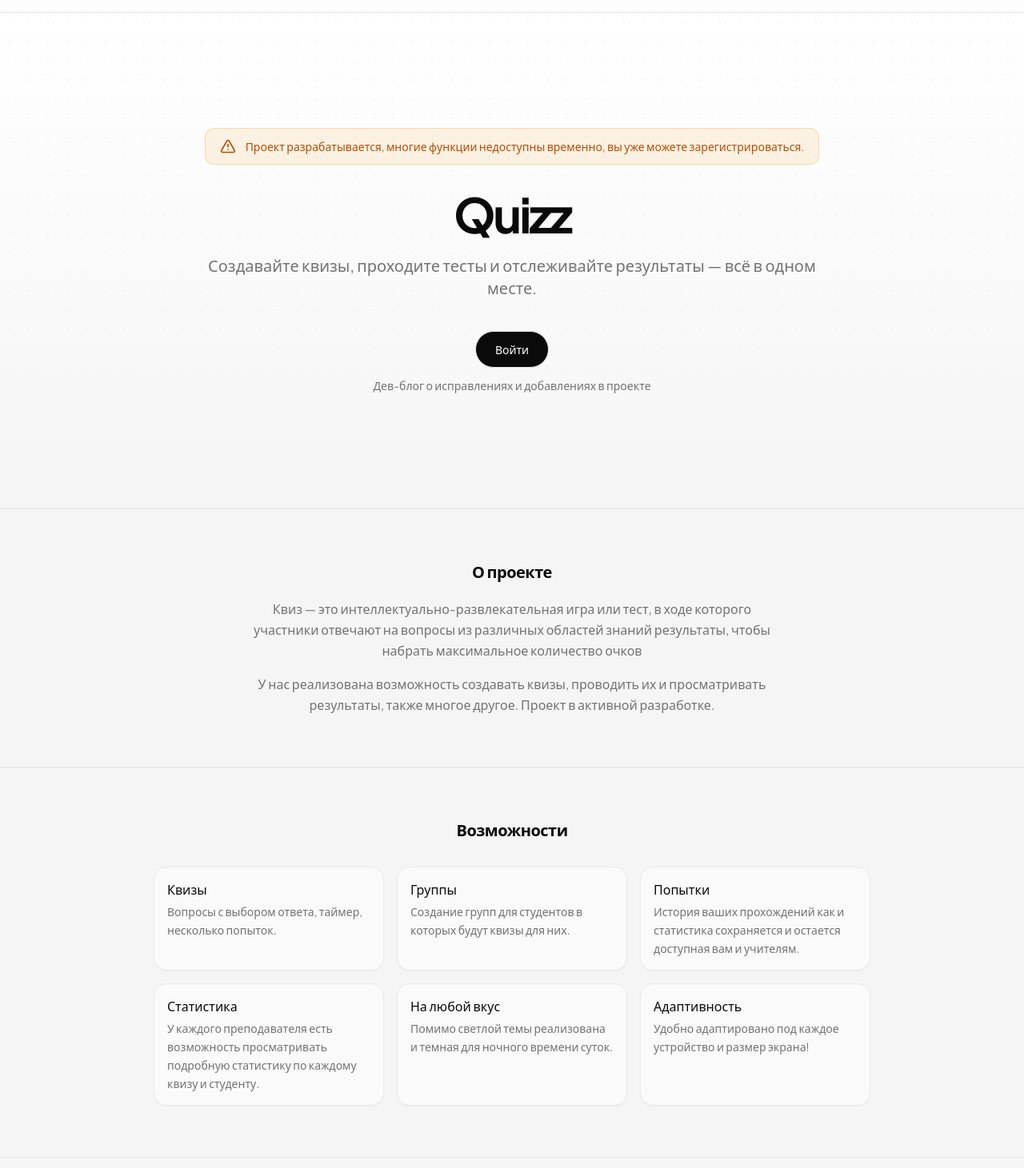
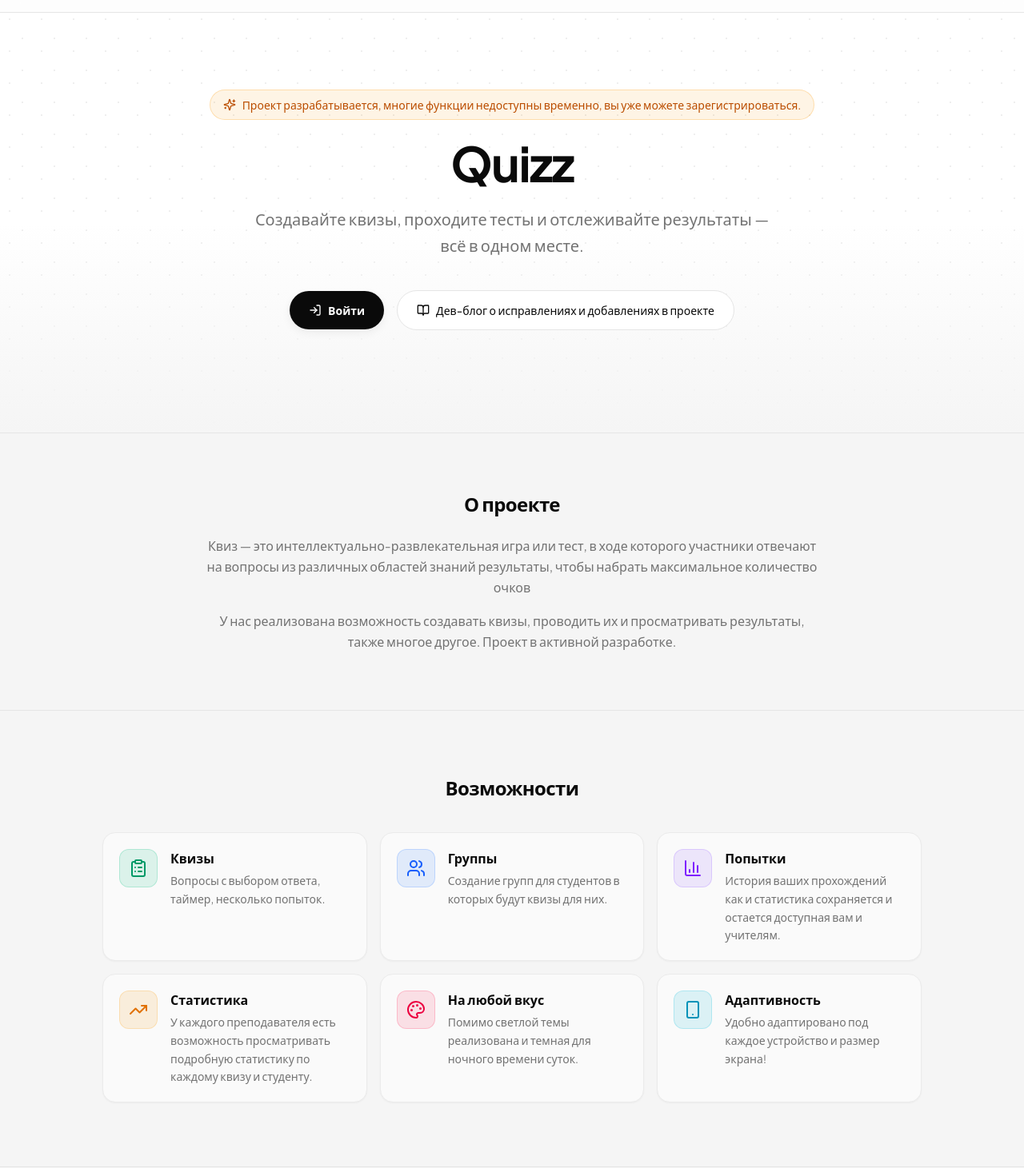
Before and after one commit to compotts/quiz-system, a React (Vite) app in the folder frontend/: page / in a window 1280 px wide. Shown: the part 49-1510 px from the top of the page at 80% size. Built offline with nearby package versions, Linux system fonts and the light colour scheme; no server answers.

Commit message:
home page refactored for beauty

```diff
--- a/frontend/src/pages/Home.jsx
+++ b/frontend/src/pages/Home.jsx
@@ -1,18 +1,39 @@
 import { useState, useEffect } from "react";
 import { useTranslation } from "react-i18next";
 import { Link } from "react-router-dom";
-import { AlertTriangle, Wrench } from "lucide-react";
+import {
+  Wrench,
+  LogIn,
+  BookOpen,
+  ClipboardList,
+  Users,
+  BarChart3,
+  TrendingUp,
+  Palette,
+  Smartphone,
+  ArrowRight,
+  Sparkles,
+} from "lucide-react";
 import AuthModal from "../components/AuthModal.jsx";
 import { authApi } from "../services/api.js";
 
-const FEATURE_KEYS = [
-  "quizzes",
-  "groups",
-  "attempts",
-  "stats",
-  "themes",
-  "responsive",
+const FEATURES = [
+  { key: "quizzes", icon: ClipboardList, color: "emerald" },
+  { key: "groups", icon: Users, color: "blue" },
+  { key: "attempts", icon: BarChart3, color: "violet" },
+  { key: "stats", icon: TrendingUp, color: "amber" },
+  { key: "themes", icon: Palette, color: "rose" },
+  { key: "responsive", icon: Smartphone, color: "cyan" },
 ];
+
+const COLOR_CLASSES = {
+  emerald: "bg-emerald-500/12 text-emerald-600 dark:text-emerald-400 border-emerald-500/20",
+  blue: "bg-blue-500/12 text-blue-600 dark:text-blue-400 border-blue-500/20",
+  violet: "bg-violet-500/12 text-violet-600 dark:text-violet-400 border-violet-500/20",
+  amber: "bg-amber-500/12 text-amber-600 dark:text-amber-400 border-amber-500/20",
+  rose: "bg-rose-500/12 text-rose-600 dark:text-rose-400 border-rose-500/20",
+  cyan: "bg-cyan-500/12 text-cyan-600 dark:text-cyan-400 border-cyan-500/20",
+};
 
 export default function Home() {
   const { t } = useTranslation();
@@ -21,12 +42,16 @@ export default function Home() {
   const [statusLoading, setStatusLoading] = useState(true);
 
   useEffect(() => {
-    authApi.getRegistrationSettings().then((data) => {
+    authApi
+      .getRegistrationSettings()
+      .then((data) => {
         setSiteStatus({
           maintenance_mode: !!data.maintenance_mode,
           registration_enabled: data.registration_enabled !== false,
         });
-    }).catch(() => {}).finally(() => setStatusLoading(false));
+      })
+      .catch(() => {})
+      .finally(() => setStatusLoading(false));
   }, []);
 
   const maintenanceMode = siteStatus.maintenance_mode;
@@ -45,17 +70,14 @@ export default function Home() {
             <h1 className="text-2xl font-semibold text-[var(--text)] sm:text-3xl">
               {t("home.maintenanceTitle")}
             </h1>
-            <p className="mt-4 text-[var(--text-muted)]">
-              {t("home.maintenanceMessage")}
-            </p>
-            <p className="mt-2 text-sm text-[var(--text-muted)]">
-              {t("home.maintenanceAdminHint")}
-            </p>
+            <p className="mt-4 text-[var(--text-muted)]">{t("home.maintenanceMessage")}</p>
+            <p className="mt-2 text-sm text-[var(--text-muted)]">{t("home.maintenanceAdminHint")}</p>
             <div className="mt-8">
               <button
                 onClick={() => setIsAuthModalOpen(true)}
-                className="inline-flex items-center rounded-full border border-[var(--border)] bg-[var(--accent)] px-6 py-3 text-sm font-medium text-[var(--bg-elevated)] transition-all hover:opacity-90 hover:scale-105"
+                className="inline-flex items-center gap-2 rounded-full border border-[var(--border)] bg-[var(--accent)] px-6 py-3 text-sm font-medium text-[var(--bg-elevated)] transition-all hover:opacity-90 hover:scale-[1.02]"
               >
+                <LogIn className="h-4 w-4" />
                 {t("home.login")}
               </button>
             </div>
@@ -72,90 +94,111 @@ export default function Home() {
         onClose={() => setIsAuthModalOpen(false)}
         registrationEnabled={siteStatus.registration_enabled}
       />
-      <section className="relative overflow-hidden px-4 py-20 sm:px-6 sm:py-28 lg:px-8 lg:py-36">
+
+      {/* Hero */}
+      <section className="relative overflow-hidden px-4 pt-16 pb-24 sm:px-6 sm:pt-24 sm:pb-32 lg:px-8">
         <div className="absolute inset-0 bg-[var(--bg-elevated)]" />
         <div
-          className="absolute inset-0 opacity-[0.5] dark:opacity-25"
+          className="absolute inset-0 opacity-60 dark:opacity-20"
           style={{
-            backgroundImage: `radial-gradient(circle at center, var(--border) 1.5px, transparent 1.5px)`,
-            backgroundSize: "24px 24px",
+            backgroundImage: `radial-gradient(circle at 30% 20%, var(--border) 1px, transparent 1px), radial-gradient(circle at 70% 80%, var(--border) 1px, transparent 1px)`,
+            backgroundSize: "40px 40px",
           }}
           aria-hidden
         />
-        <div className="absolute inset-0 bg-[linear-gradient(to_bottom,transparent_0%,var(--bg)_100%)]" />
-        <div className="relative mx-auto max-w-3xl text-center">
-          <div className="mb-8 flex items-center justify-center gap-3 rounded-xl border border-amber-500/30 bg-amber-500/10 px-4 py-3 text-sm text-amber-700 dark:border-amber-400/30 dark:bg-amber-500/15 dark:text-amber-300">
-            <AlertTriangle className="h-5 w-5 shrink-0" aria-hidden />
+        <div className="absolute inset-0 bg-gradient-to-b from-transparent via-transparent to-[var(--bg)]" />
+        <div className="relative mx-auto max-w-4xl text-center">
+          <div className="mb-6 inline-flex items-center gap-2 rounded-full border border-amber-500/25 bg-amber-500/10 px-4 py-2 text-sm text-amber-700 dark:border-amber-400/25 dark:bg-amber-500/15 dark:text-amber-300">
+            <Sparkles className="h-4 w-4 shrink-0" aria-hidden />
             <span>{t("home.firstRequestWarning")}</span>
           </div>
-          <h1 className="text-4xl font-bold tracking-tight text-[var(--text)] sm:text-5xl lg:text-6xl lg:tracking-tighter">
+          <h1 className="text-4xl font-bold tracking-tight text-[var(--text)] sm:text-5xl lg:text-6xl">
             {t("common.appName")}
           </h1>
-          <p className="mt-5 text-lg text-[var(--text-muted)] sm:text-xl">
+          <p className="mt-6 max-w-2xl mx-auto text-lg text-[var(--text-muted)] sm:text-xl leading-relaxed">
             {t("home.tagline")}
           </p>
-          <div className="mt-10 flex flex-col items-center gap-3">
+          <div className="mt-10 flex flex-col items-center gap-4 sm:flex-row sm:justify-center">
             <button
               onClick={() => setIsAuthModalOpen(true)}
-              className="inline-flex items-center rounded-full border border-[var(--border)] bg-[var(--accent)] px-6 py-3 text-sm font-medium text-[var(--bg-elevated)] transition-all hover:opacity-90 hover:scale-105 hover:shadow-[var(--shadow-md)]"
+              className="inline-flex items-center gap-2 rounded-full bg-[var(--accent)] px-6 py-3.5 text-sm font-semibold text-[var(--bg-elevated)] shadow-[var(--shadow-md)] transition-all hover:opacity-90 hover:scale-[1.02] hover:shadow-lg"
             >
+              <LogIn className="h-4 w-4" />
               {t("home.login")}
             </button>
             <Link
               to="/blog"
-              className="text-sm text-[var(--text-muted)] transition-colors hover:text-[var(--accent)] hover:underline"
+              className="inline-flex items-center gap-2 rounded-full border border-[var(--border)] bg-[var(--surface)] px-6 py-3.5 text-sm font-medium text-[var(--text)] transition-all hover:bg-[var(--bg-card)] hover:border-[var(--text-muted)]/30"
             >
+              <BookOpen className="h-4 w-4" />
               {t("home.devBlog")}
             </Link>
           </div>
         </div>
       </section>
 
-      <section className="border-t border-[var(--border)] bg-[var(--bg)] px-4 py-14 sm:px-6 sm:py-16 lg:px-8">
-        <div className="mx-auto max-w-2xl">
-          <h2 className="text-center text-lg font-semibold tracking-tight text-[var(--text)] sm:text-xl">
+      {/* About — компактный блок */}
+      <section className="border-t border-[var(--border)] bg-[var(--bg)] px-4 py-14 sm:px-6 sm:py-18 lg:px-8">
+        <div className="mx-auto max-w-3xl">
+          <h2 className="text-center text-xl font-semibold tracking-tight text-[var(--text)] sm:text-2xl">
             {t("home.aboutTitle")}
           </h2>
-          <p className="mt-5 text-center leading-relaxed text-[var(--text-muted)]">
-            {t("home.about1")}
-          </p>
-          <p className="mt-4 text-center leading-relaxed text-[var(--text-muted)]">
-            {t("home.about2")}
-          </p>
+          <div className="mt-6 space-y-4 text-center leading-relaxed text-[var(--text-muted)]">
+            <p>{t("home.about1")}</p>
+            <p>{t("home.about2")}</p>
+          </div>
         </div>
       </section>
 
-      <section className="border-t border-[var(--border)] bg-[var(--bg)] px-4 py-14 sm:px-6 sm:py-16 lg:px-8">
-        <div className="mx-auto max-w-4xl">
-          <h2 className="text-center text-lg font-semibold tracking-tight text-[var(--text)] sm:text-xl">
+      {/* Features — карточки с иконками */}
+      <section className="border-t border-[var(--border)] bg-[var(--bg)] px-4 py-14 sm:px-6 sm:py-20 lg:px-8">
+        <div className="mx-auto max-w-5xl">
+          <h2 className="text-center text-xl font-semibold tracking-tight text-[var(--text)] sm:text-2xl">
             {t("home.featuresTitle")}
           </h2>
-          <ul className="mt-8 grid gap-4 sm:grid-cols-2 lg:grid-cols-3">
-            {FEATURE_KEYS.map((key) => (
+          <ul className="mt-10 grid gap-4 sm:grid-cols-2 lg:grid-cols-3">
+            {FEATURES.map(({ key, icon: Icon, color }) => (
               <li
                 key={key}
-                className="group rounded-2xl border border-[var(--border-subtle)] bg-[var(--bg-card)] p-4 shadow-[var(--shadow-sm)] transition-all duration-200 hover:border-[var(--border)] hover:shadow-[var(--shadow-md)]"
+                className="group flex gap-4 rounded-2xl border border-[var(--border-subtle)] bg-[var(--bg-card)] p-5 shadow-[var(--shadow-sm)] transition-all duration-200 hover:border-[var(--border)] hover:shadow-[var(--shadow-md)]"
               >
-                <span className="font-medium text-[var(--text)]">
+                <div
+                  className={`flex h-12 w-12 shrink-0 items-center justify-center rounded-xl border ${COLOR_CLASSES[color]}`}
+                >
+                  <Icon className="h-6 w-6" aria-hidden />
+                </div>
+                <div className="min-w-0">
+                  <h3 className="font-semibold text-[var(--text)]">
                     {t(`home.features.${key}.title`)}
-                </span>
-                <span className="mt-1 block text-sm leading-relaxed text-[var(--text-muted)]">
+                  </h3>
+                  <p className="mt-1 text-sm leading-relaxed text-[var(--text-muted)]">
                     {t(`home.features.${key}.desc`)}
-                </span>
+                  </p>
+                </div>
               </li>
             ))}
           </ul>
         </div>
       </section>
 
-      <section className="border-t border-[var(--border)] bg-[var(--bg)] px-4 py-14 sm:px-6 sm:py-16 lg:px-8">
+      {/* How to start + CTA */}
+      <section className="border-t border-[var(--border)] bg-[var(--bg)] px-4 py-14 sm:px-6 sm:py-20 lg:px-8">
         <div className="mx-auto max-w-2xl text-center">
-          <h2 className="text-lg font-semibold tracking-tight text-[var(--text)] sm:text-xl">
+          <h2 className="text-xl font-semibold tracking-tight text-[var(--text)] sm:text-2xl">
             {t("home.howToStartTitle")}
           </h2>
           <p className="mt-5 leading-relaxed text-[var(--text-muted)]">
             {t("home.howToStart")}
           </p>
+          <div className="mt-10">
+            <button
+              onClick={() => setIsAuthModalOpen(true)}
+              className="inline-flex items-center gap-2 rounded-full bg-[var(--accent)] px-6 py-3.5 text-sm font-semibold text-[var(--bg-elevated)] transition-all hover:opacity-90 hover:scale-[1.02]"
+            >
+              {t("home.login")}
+              <ArrowRight className="h-4 w-4" />
+            </button>
+          </div>
         </div>
       </section>
     </div>
```
Lines whose indentation alone changed are shown as unchanged.
